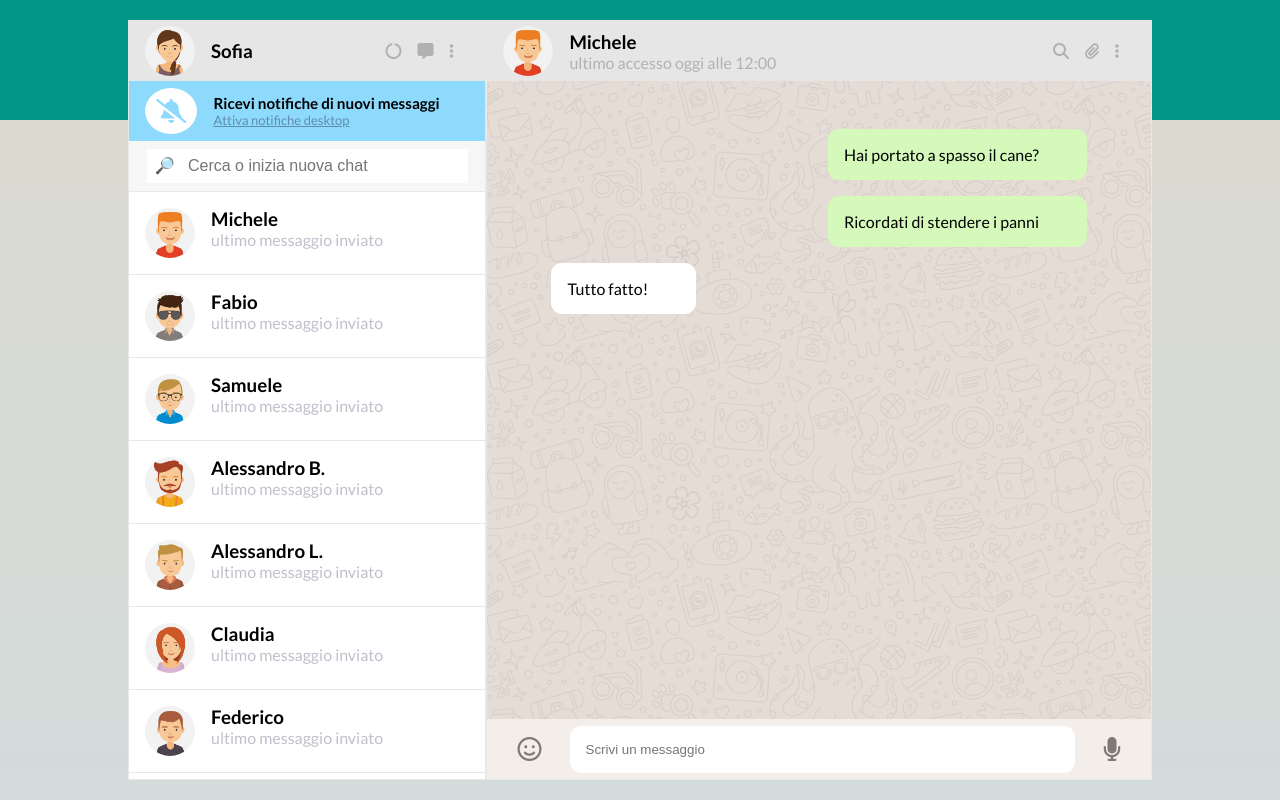
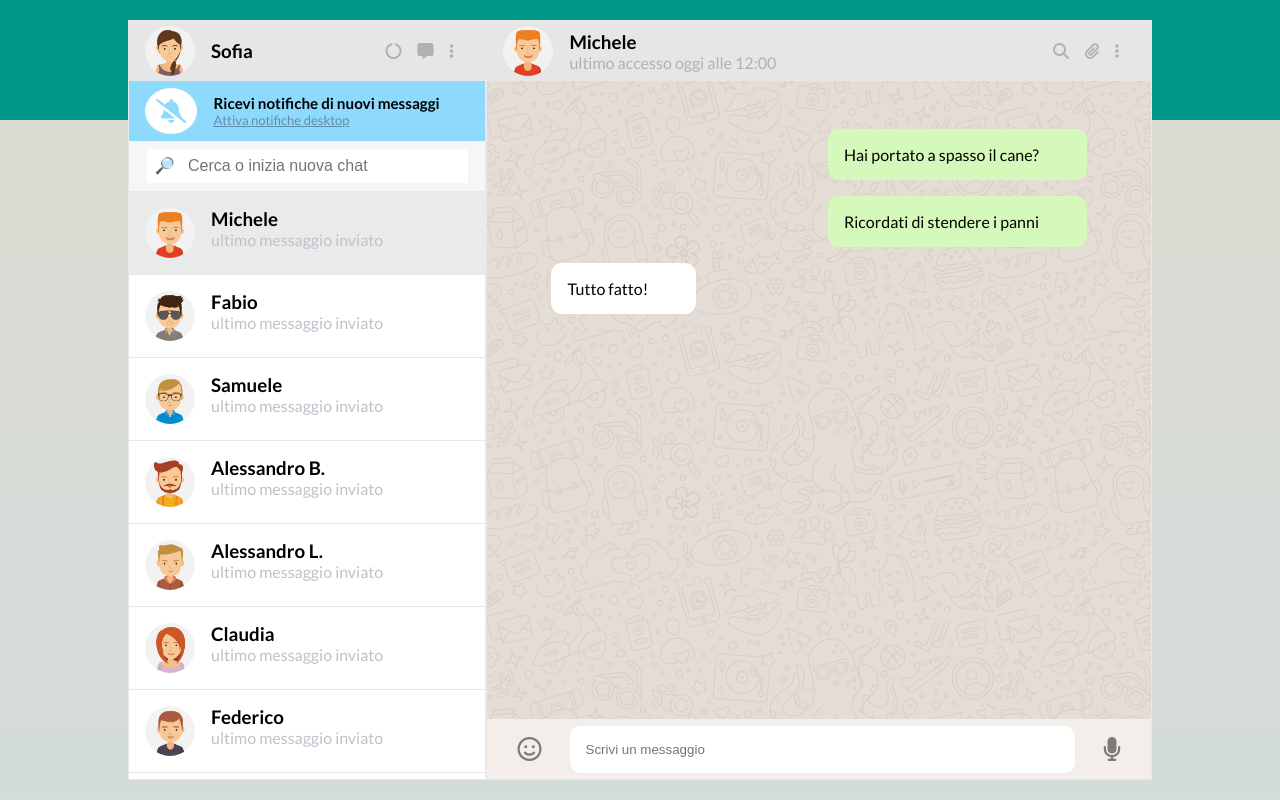
Before and after one commit to ValerioL96/vue-boolzapp, a plain HTML site: page index.html in a window 1280 px wide. Drawn offline with nearby package versions, Linux system fonts and the light colour scheme.

Commit message:
Added HTML,  CSS and Javascript execution of step 2 of milestone 2

```diff
--- a/CSS/style.css
+++ b/CSS/style.css
@@ -128,6 +128,10 @@ div.contacts ul>li{
     padding: 1rem;
 }
 
+div.contacts ul>li.active{
+    border-top:solid .1rem hsl(0deg 0% 90.98%) ;
+    background-color: hsl(180deg 4.76% 91.76%);
+}
 div.contacts ul li>.text{
     margin-left: 1rem;
 }
--- a/JS/script.js
+++ b/JS/script.js
@@ -169,7 +169,11 @@
                 ],
             }
         ]
-
       }
+    },
+    methods:{
+        changeContacts: function(contactsIndex){
+            this.activeIndex = contactsIndex;
+        }
     }
   }).mount('#app')
--- a/index.html
+++ b/index.html
@@ -55,7 +55,9 @@
             </div>
             <div class="contacts">
                 <ul>
-                    <li v-for="item in contacts" :key="index" class="flex">
+                    <li v-for="(item, index) in contacts" :key="index" class="flex"
+                     :class="(index === activeIndex) ? 'active' : ''"
+                      @click="changeContacts(index)">
                         <img class="picture-contact" :src="item.avatar" alt="item.name">
                         <div class="text">
 
```
